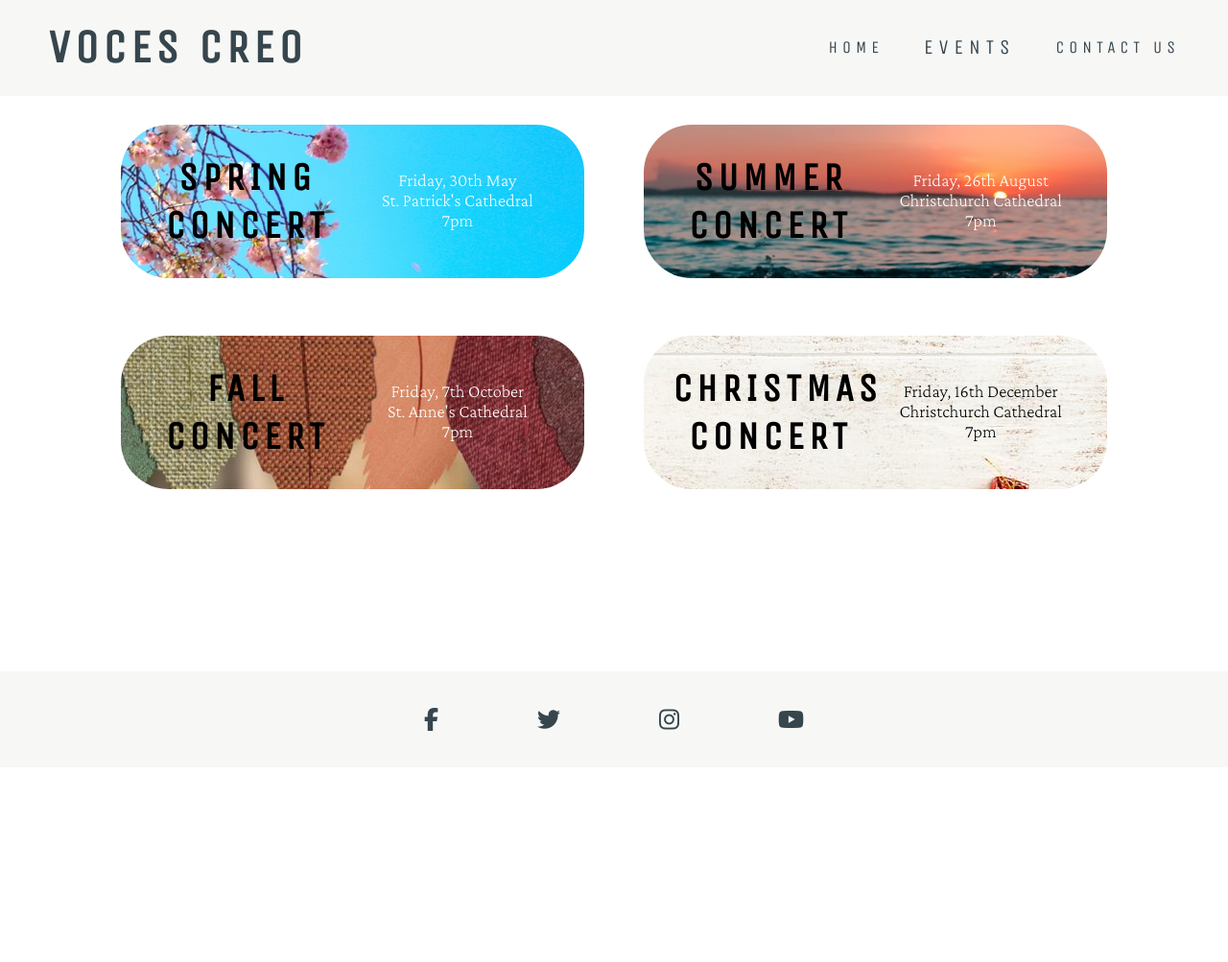
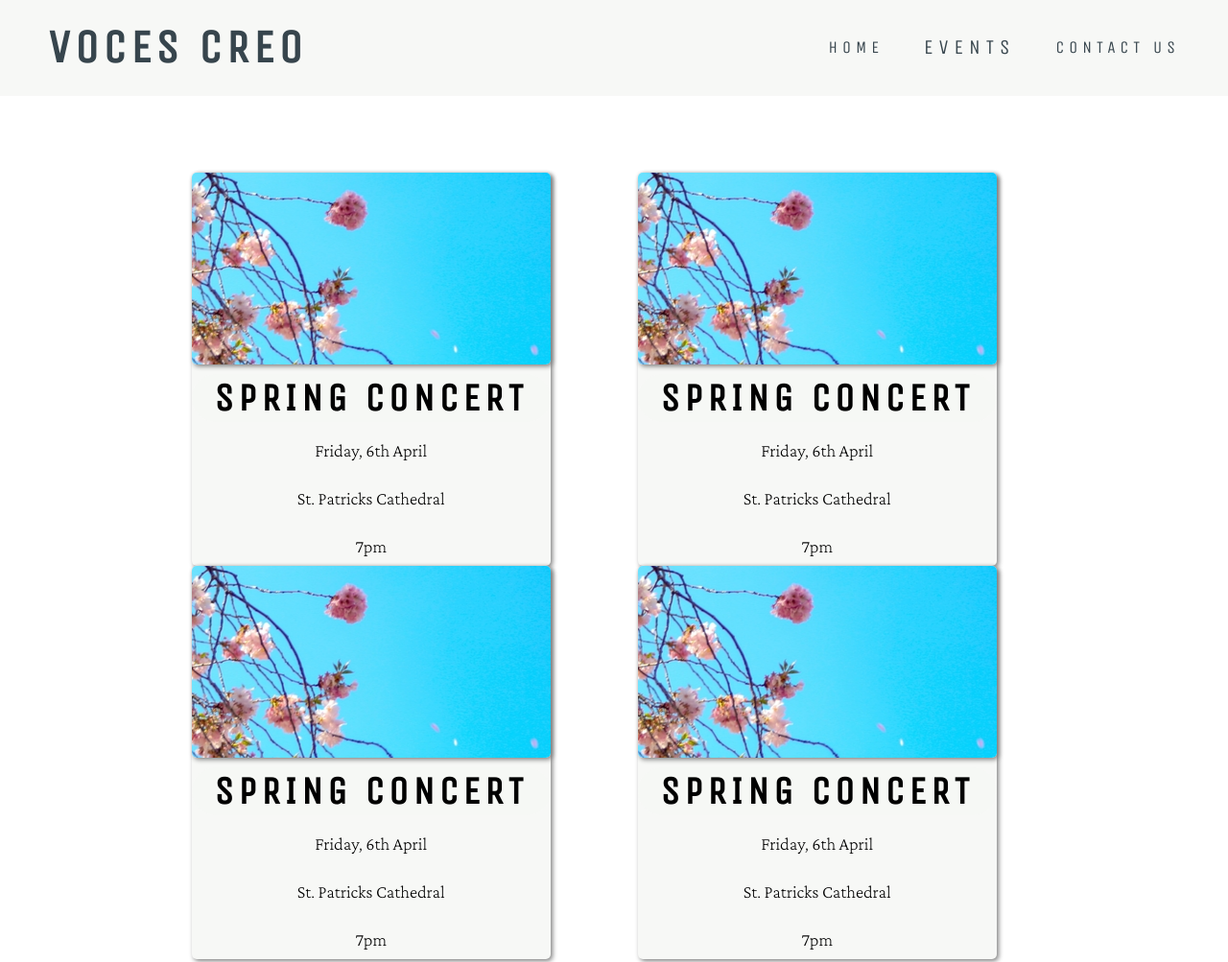
Before and after one commit to celine-14/first-portfolio, a plain HTML site: page events.html in a window 1280 px wide. Shown: the top 1003 px of the page at 96% size. Before the commit the page ends 800 px from the top, so only its background shows below. Drawn offline with nearby package versions, Linux system fonts and the light colour scheme.

Commit message:
Style events.html

```diff
--- a/assets/css/style.css
+++ b/assets/css/style.css
@@ -134,7 +134,6 @@ h2 {
     width: 100%;
     border-radius: 5px;
     box-shadow: 2px 2px 5px #37454D;
-    ;
 }
 
 /* footer */
@@ -180,7 +179,9 @@ footer {
     line-height: 30px;
 }
 
-.text-input, .message-input, .submit {
+.text-input,
+.message-input,
+.submit {
     background: transparent;
     height: 30px;
     width: 90%;
@@ -213,7 +214,9 @@ footer {
 }
 
 
-.text-input:hover, .message-input:hover, .submit:hover {
+.text-input:hover,
+.message-input:hover,
+.submit:hover {
     background: #B4605D;
     color: #000;
 }
@@ -223,33 +226,44 @@ footer {
     font-family: Crimson Pro, serif;
 }
 
-.events {
-    width: 100%;
-    height: 600px;
+#events-outer {
+    line-height: 100px;
+    column-count: 2;
+    column-gap: 50px;
+    padding: 80px 200px 30px;
+}
+
+.event-card {
+    border-radius: 5px;
+    line-height: 100px;
+    box-shadow: 2px 2px 5px grey;
+    background: #F7F8F6;
+    width: 90%;
+    clear: both;
     text-align: center;
 }
 
-.events div {
-    margin: 30px;
-    padding: 30px;
-    border-radius: 50px;
-    column-count: 2;
-    width: 33%;
-    display: inline-block;
+.card-image {
+    height: 200px;
+    border-radius: 5px;
+    width: 100%;
+    box-shadow: 2px 2px 5px grey;
 }
 
-.events h2 {
+.event-card h2 {
     font-size: 250%;
     color: #000;
     line-height: 50px;
+    background: rgba(247, 248, 246, .7);
+    border-radius: 40px;
+    margin-top: 10px;
 }
 
-.events h3 {
+.event-card h3 {
     font-weight: 100;
-}
-
-#christmas h3 {
     color: #000;
+    margin-top: 10px;
+    line-height: 40px;
 }
 
 #spring {
@@ -262,7 +276,6 @@ footer {
 
 #fall {
     background: url(../images/pexels-designecologist-1389460\ \(1\).jpg) no-repeat center center;
-
 }
 
 #christmas {
@@ -279,6 +292,10 @@ footer {
 
     #photos-outer {
         padding: 80px 150px 30px;
+    }
+
+    .events h2 {
+        font-size: 200%;
     }
 }
 
@@ -313,11 +330,13 @@ footer {
         padding: 1px 20px 25px;
     }
 
-    #choir-biography h2, .contact-us h2{
+    #choir-biography h2,
+    .contact-us h2 {
         font-size: 190%;
     }
 
-    #choir-biography p, .contact-us p {
+    #choir-biography p,
+    .contact-us p {
         font-size: 100%;
         margin-top: 20px;
     }
@@ -336,7 +355,9 @@ footer {
         padding: 0 30px;
     }
 
-    .text-input, .message-input, .submit {
+    .text-input,
+    .message-input,
+    .submit {
         font-size: 100%;
     }
 
--- a/events.html
+++ b/events.html
@@ -31,41 +31,52 @@
             </ul>
         </nav>
     </header>
-    <section  class="events">
-        <div id="spring">
-            <h2>Spring Concert</h2>
-            <br>
-            <h3>Friday, 30th May</h3>
-            <h3>St. Patrick's Cathedral</h3>
+    <section>
+        <div id="events-outer">
+            <div class="event-card">
+                <div id="spring" class="card-image"></div>
+                <div>
+                    <h2>spring concert</h2>
+                    <h3>Friday, 6th April</h3>
+                    <h3>St. Patricks Cathedral</h3>
                     <h3>7pm</h3>
                 </div>
-        <div id="summer">
-            <h2>Summer Concert</h2>
-            <br>
-            <h3>Friday, 26th August</h3>
-            <h3>Christchurch Cathedral</h3>
+            </div>
+            <div class="event-card">
+                <div id="spring" class="card-image"></div>
+                <div>
+                    <h2>spring concert</h2>
+                    <h3>Friday, 6th April</h3>
+                    <h3>St. Patricks Cathedral</h3>
                     <h3>7pm</h3>
                 </div>
-        <div id="fall">
-            <h2>Fall Concert</h2>
-            <br>
-            <h3>Friday, 7th October</h3>
-            <h3>St. Anne's Cathedral</h3>
+            </div>
+            <div class="event-card">
+                <div id="spring" class="card-image"></div>
+                <div>
+                    <h2>spring concert</h2>
+                    <h3>Friday, 6th April</h3>
+                    <h3>St. Patricks Cathedral</h3>
                     <h3>7pm</h3>
                 </div>
-        <div id="christmas">
-            <h2>Christmas Concert</h2>
-            <br>
-            <h3>Friday, 16th December</h3>
-            <h3>Christchurch Cathedral</h3>
+            </div>
+            <div class="event-card">
+                <div id="spring" class="card-image"></div>
+                <div>
+                    <h2>spring concert</h2>
+                    <h3>Friday, 6th April</h3>
+                    <h3>St. Patricks Cathedral</h3>
                     <h3>7pm</h3>
+                </div>
+            </div>
         </div>
     </section>
     <footer>
         <ul class="social-networks">
             <li>
                 <a href="https://www.facebook.com" target="_blank" rel="noopener"
-                aria-label="Visit our Facebook page (opens in a new tab)"><i class="fa-brands fa-facebook-f"></i></a>
+                    aria-label="Visit our Facebook page (opens in a new tab)"><i
+                        class="fa-brands fa-facebook-f"></i></a>
             </li>
             <li>
                 <a href="https://www.twitter.com" target="_blank" rel="noopener"
@@ -73,7 +84,8 @@
             </li>
             <li>
                 <a href="https://www.instagram.com" target="_blank" rel="noopener"
-                aria-label="Visit our Instagram page (opens in a new tab)"><i class="fa-brands fa-instagram"></i></a>
+                    aria-label="Visit our Instagram page (opens in a new tab)"><i
+                        class="fa-brands fa-instagram"></i></a>
             </li>
             <li>
                 <a href="https://www.youtube.com" target="_blank" rel="noopener"
```
Lines whose indentation alone changed are shown as unchanged.
